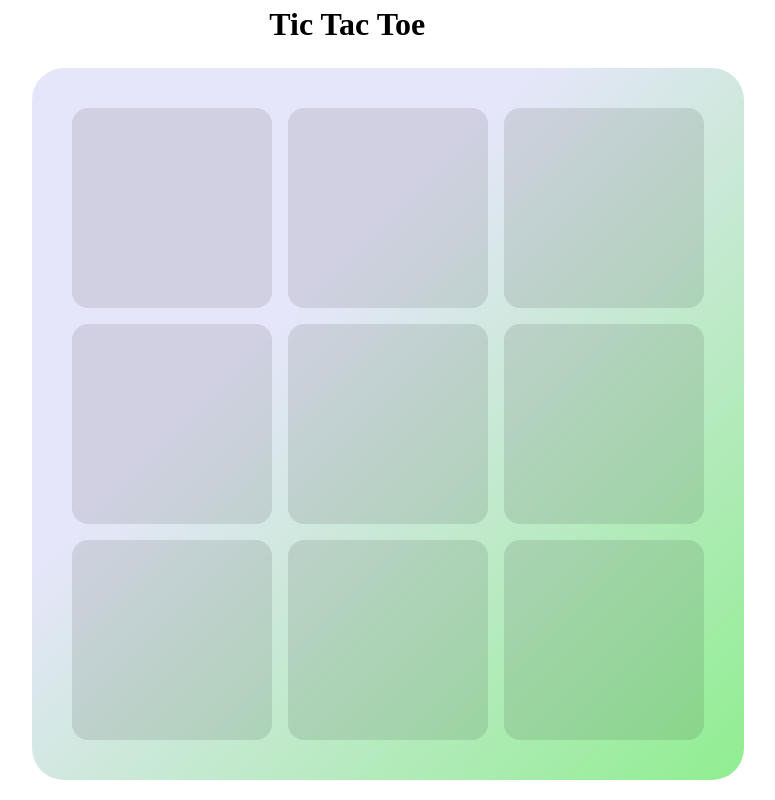
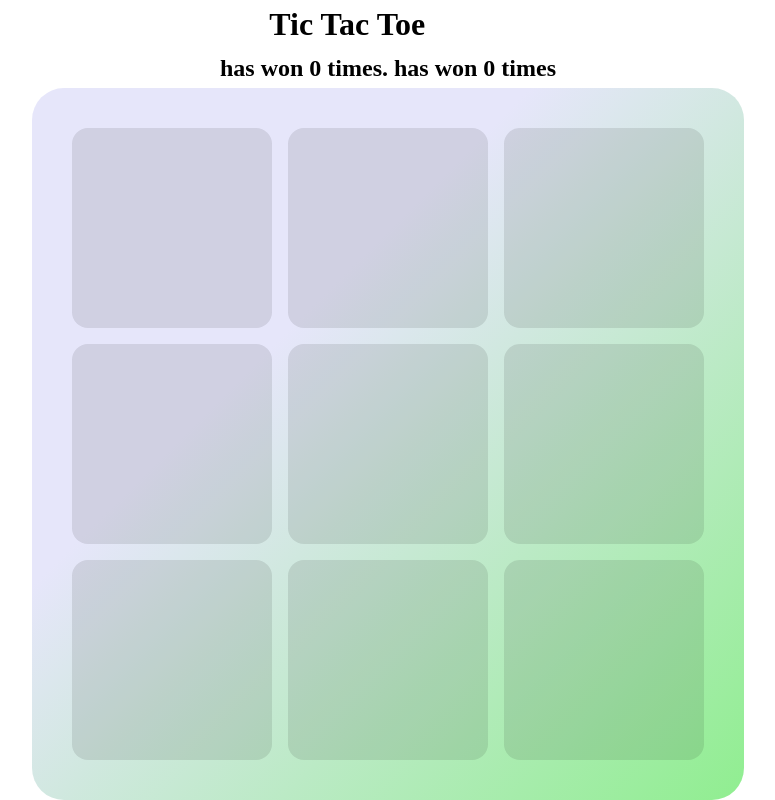
Before and after one commit to scorpi4n/TOP-tic-tac-toe, a website built with Vite: page index.html in a window 1280 px wide. Both pictures are taken after a click on the button "Play". Shown: the whole page, without its empty margins (252-1027 px from the left). Built offline with nearby package versions, Linux system fonts and the light colour scheme.

Commit message:
feat: add scoreboard

```diff
--- a/index.html
+++ b/index.html
@@ -13,6 +13,7 @@
 
 <body class="grid">
 	<h1 class="title">Tic Tac Toe</h1>
+	<h2 id="scoreboard"></h2>
 	<div class="wrapper flex">
 		<form class="window flex" action="#" method="post">
 			<div class="flex">
--- a/src/dom.ts
+++ b/src/dom.ts
@@ -1,4 +1,5 @@
 export const gameboard = document.querySelector(".gameboard") as HTMLElement;
+export const scoreboard = document.getElementById("scoreboard") as HTMLElement;
 
 // form
 export const form = document.querySelector("form") as HTMLFormElement;
--- a/src/game.ts
+++ b/src/game.ts
@@ -84,7 +84,10 @@ export class Game {
         this.board[index[1]] === this.board[index[2]] &&
         this.board[index[1]] !== null
       ) {
-        return this.p1.marker === this.board[index[1]] ? this.p1 : this.p2;
+        const winner =
+          this.p1.marker === this.board[index[1]] ? this.p1 : this.p2;
+        winner.incrementWins();
+        return winner;
       }
     }
 
@@ -113,6 +116,7 @@ export class Game {
       });
       dom.gameboard.appendChild(div);
     });
+    this.renderScoreboard();
   }
 
   unrender() {
@@ -121,4 +125,13 @@ export class Game {
     }
     dom.gameboard.style.display = "none";
   }
+
+  refreshScoreboard() {
+    dom.scoreboard.innerText = `${this.p1.name} has won ${this.p1.wins} times. ${this.p2.name} has won ${this.p2.wins} times`;
+  }
+
+  renderScoreboard() {
+    this.refreshScoreboard();
+    dom.scoreboard.style.display = "block";
+  }
 }
--- a/src/styles/style.css
+++ b/src/styles/style.css
@@ -28,6 +28,18 @@ body {
 	text-align: center;
 
 	grid-column: 6 / -6;
+}
+
+#scoreboard {
+	background-image: linear-gradient(to left, var(--red), var(--green));
+	border-radius: 2rem;
+	padding: .1rem 1rem;
+	width: max-content;
+	height: max-content;
+	display: none;
+
+	grid-column: 3 / -3;
+	justify-self: center;
 }
 
 .wrapper {
```
